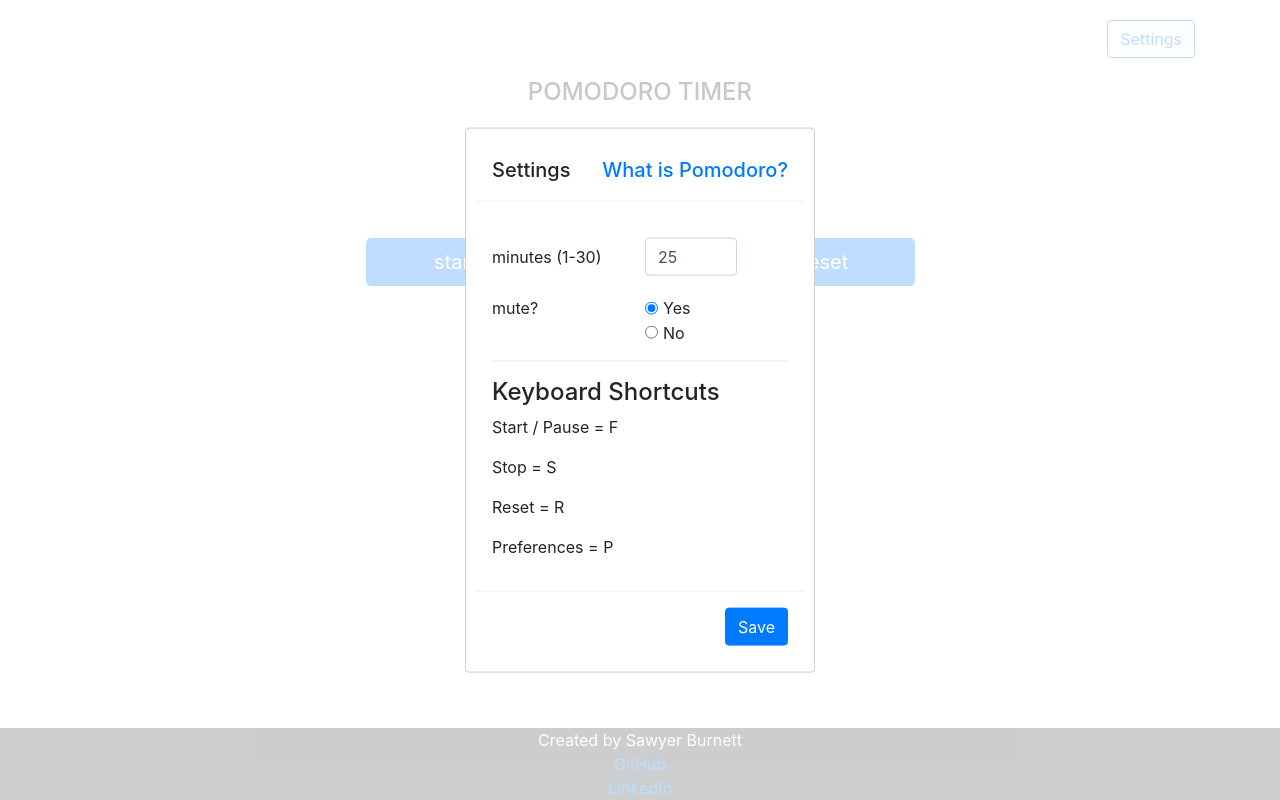
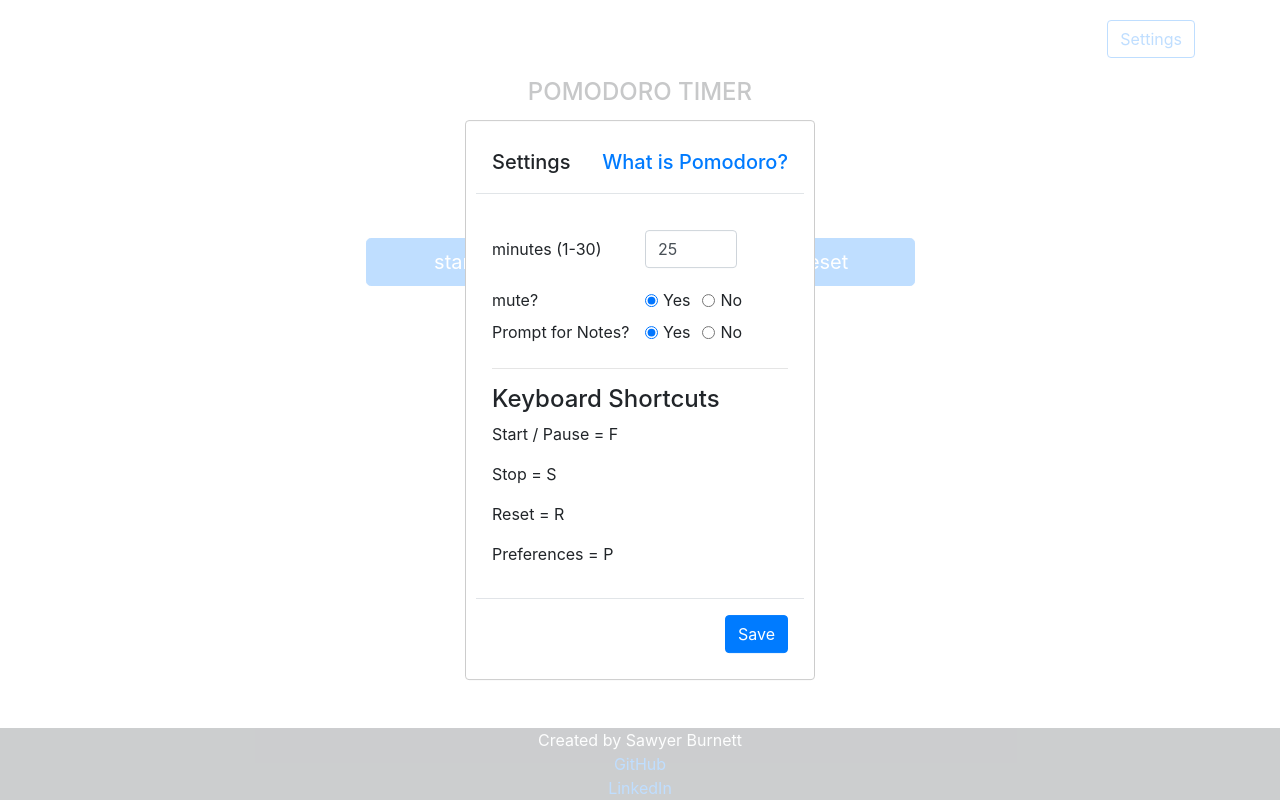
Before and after one commit to Burnett2k/work-timer-react, a React (Create React App) app: page / in a window 1280 px wide. Both pictures are taken after a click on the button "Settings". Built offline with nearby package versions, Linux system fonts and the light colour scheme.

Commit message:
add new preference option
For handling whether to prompt for notes after a pomodoro has been compl

```diff
--- a/src/actions/index.js
+++ b/src/actions/index.js
@@ -22,3 +22,8 @@ export const saveSessionsCompleted = (completed) => ({
   type: 'SAVE_SESSION',
   payload: completed
 })
+
+export const saveIsNotesPrompt = (isNotesPrompt) => ({
+  type: 'SAVE_NOTES_PROMPT',
+  payload: isNotesPrompt
+})
--- a/src/components/Preferences.js
+++ b/src/components/Preferences.js
@@ -46,7 +46,8 @@ class Preferences extends React.Component {
                   onPreferencesSaved={this.props.onPreferencesSaved}
                   onRequestClose={this.toggleModal}
                   minutes={this.props.minutes}
-                  isMuted={this.props.isMuted}/>
+                  isMuted={this.props.isMuted}
+                  isNotesPrompt={this.props.isNotesPrompt}/>
               </ReactModal>
         	</div>
 		);
--- a/src/components/PreferencesModal.js
+++ b/src/components/PreferencesModal.js
@@ -14,12 +14,14 @@ class PreferencesModal extends React.Component {
 
     this.state = {
       minutes: this.props.minutes,
-      isMuted: this.props.isMuted
+      isMuted: this.props.isMuted,
+      isNotesPrompt: this.props.isNotesPrompt
     }
 
     this.enterPressed = this.enterPressed.bind(this);
     this.handleMinutesChange = this.handleMinutesChange.bind(this);
     this.handleMutedChange = this.handleMutedChange.bind(this);
+    this.handleNotesPromptChange = this.handleNotesPromptChange.bind(this);
     this.onClick = this.onClick.bind(this);
   }
 
@@ -34,6 +36,7 @@ class PreferencesModal extends React.Component {
   setPreferences() {
     localStorage.setItem("isMuted", this.state.isMuted);
     localStorage.setItem("minutes", this.state.minutes);
+    localStorage.setItem("isNotesPrompt", this.state.isNotesPrompt);
   }
 
   handleMinutesChange(numMinutes) {
@@ -43,12 +46,16 @@ class PreferencesModal extends React.Component {
 
   handleMutedChange(muted) {
       this.setState({isMuted: muted.target.value === "true"});
-      console.log(this.state.isMuted);
   }
+
+  handleNotesPromptChange(notesPrompt) {
+    this.setState({isNotesPrompt: notesPrompt.target.value === "true"});
+    console.log(this.state.isNotesPrompt);
+}
 
   onClick() {
     this.setPreferences();
-    this.props.onPreferencesSaved({minutes: this.state.minutes, isMuted: this.state.isMuted});
+    this.props.onPreferencesSaved({minutes: this.state.minutes, isMuted: this.state.isMuted, isNotesPrompt: this.state.isNotesPrompt});
     this.props.onRequestClose();
   }
 
@@ -79,14 +86,29 @@ class PreferencesModal extends React.Component {
                     <div className="col-6">
                       <label htmlFor="mute">mute?</label>
                     </div>
-                    <div className="col-4">
-                      <div class="form-check form-check-inline">
-                        <input type="radio" class="form-check-input" value="true" checked={this.state.isMuted} onChange={this.handleMutedChange}/>
-                        <label class="form-check-label">Yes</label>
+                    <div className="col-6">
+                      <div className="form-check form-check-inline">
+                        <input type="radio" className="form-check-input" value="true" checked={this.state.isMuted} onChange={this.handleMutedChange}/>
+                        <label className="form-check-label">Yes</label>
                       </div>
-                      <div class="form-check form-check-inline">
-                        <input type="radio" class="form-check-input" value="false" checked={!this.state.isMuted} onChange={this.handleMutedChange}/>
-                        <label class="form-check-label">No</label>
+                      <div className="form-check form-check-inline">
+                        <input type="radio" className="form-check-input" value="false" checked={!this.state.isMuted} onChange={this.handleMutedChange}/>
+                        <label className="form-check-label">No</label>
+                      </div>
+                    </div>
+                  </div>
+                  <div className="form-row">
+                    <div className="col-6">
+                      <label htmlFor="mute">Prompt for Notes?</label>
+                    </div>
+                    <div className="col-6">
+                      <div className="form-check form-check-inline">
+                        <input type="radio" className="form-check-input" value="true" checked={this.state.isNotesPrompt} onChange={this.handleNotesPromptChange}/>
+                        <label className="form-check-label">Yes</label>
+                      </div>
+                      <div className="form-check form-check-inline">
+                        <input type="radio" className="form-check-input" value="false" checked={!this.state.isNotesPrompt} onChange={this.handleNotesPromptChange}/>
+                        <label className="form-check-label">No</label>
                       </div>
                     </div>
                   </div>
--- a/src/containers/SavePreferences.js
+++ b/src/containers/SavePreferences.js
@@ -2,7 +2,8 @@ import React from 'react';
 import Preferences from '../components/Preferences.js';
 import { connect } from 'react-redux';
 import { saveMinutes } from '../actions';
-import { saveMute } from'../actions';
+import { saveMute } from '../actions';
+import { saveIsNotesPrompt } from '../actions';
 
 class SavePreferences extends React.Component {
 
@@ -14,14 +15,17 @@ class SavePreferences extends React.Component {
 	onPreferencesSaved = (payload) => {
 		this.props.dispatch(saveMinutes(payload.minutes));
 		this.props.dispatch(saveMute(payload.isMuted));
+		this.props.dispatch(saveIsNotesPrompt(payload.isNotesPrompt));
 	}
 
 	getPreferences() {
-		let muted, minutes;
+		let muted, minutes, notesPrompt;
 		minutes = (localStorage.getItem("minutes") != null) ? localStorage.getItem("minutes") : 25;
 		muted = (localStorage.getItem("isMuted") != null) ? localStorage.getItem("isMuted") : "true";
 		muted = muted === "true";
-		this.onPreferencesSaved({minutes: parseInt(minutes, 10), isMuted: muted});
+		notesPrompt = (localStorage.getItem("isNotesPrompt") != null) ? localStorage.getItem("isNotesPrompt") : "true";
+		notesPrompt = notesPrompt === "true";
+		this.onPreferencesSaved({minutes: parseInt(minutes, 10), isMuted: muted, isNotesPrompt: notesPrompt});
 	}
 
 	render() {
@@ -31,6 +35,7 @@ class SavePreferences extends React.Component {
 					onPreferencesSaved={this.onPreferencesSaved}
 					minutes={this.props.minutes}
 					isMuted={this.props.isMuted}
+					isNotesPrompt={this.props.isNotesPrompt}
 					showModal={this.props.showModal}
 					toggleModalShown={this.props.toggleModalShown}
 				/>
@@ -42,7 +47,8 @@ class SavePreferences extends React.Component {
 	function mapStateToProps(state) {
 		return {
 			minutes: state.preferences.minutes,
-			isMuted: state.preferences.isMuted
+			isMuted: state.preferences.isMuted,
+			isNotesPrompt: state.preferences.isNotesPrompt
 		};
 	}
 
--- a/src/reducers/preferences.js
+++ b/src/reducers/preferences.js
@@ -1,4 +1,4 @@
-const preferences = (state = {minutes: 25, isMuted: true }, action) => {
+const preferences = (state = { minutes: 25, isMuted: true, isNotesPrompt: false }, action) => {
   switch (action.type) {
     case 'SAVE_MINUTES':
       return {
@@ -10,6 +10,11 @@ const preferences = (state = {minutes: 25, isMuted: true }, action) => {
         ...state,
         isMuted: action.payload
       }
+    case 'SAVE_NOTES_PROMPT':
+      return {
+        ...state,
+        isNotesPrompt: action.payload
+      }
     default:
       return state
   }
--- a/src/reducers/timer.js
+++ b/src/reducers/timer.js
@@ -1,7 +1,6 @@
 const timer = (state = { secondsRemaining: 0, status: 'stopped' }, action) => {
   switch (action.type) {
     case 'SAVE_SECONDS_REMAINING':
-    console.log(action.payload);
       return {
           ...state,
           secondsRemaining: action.payload
```
